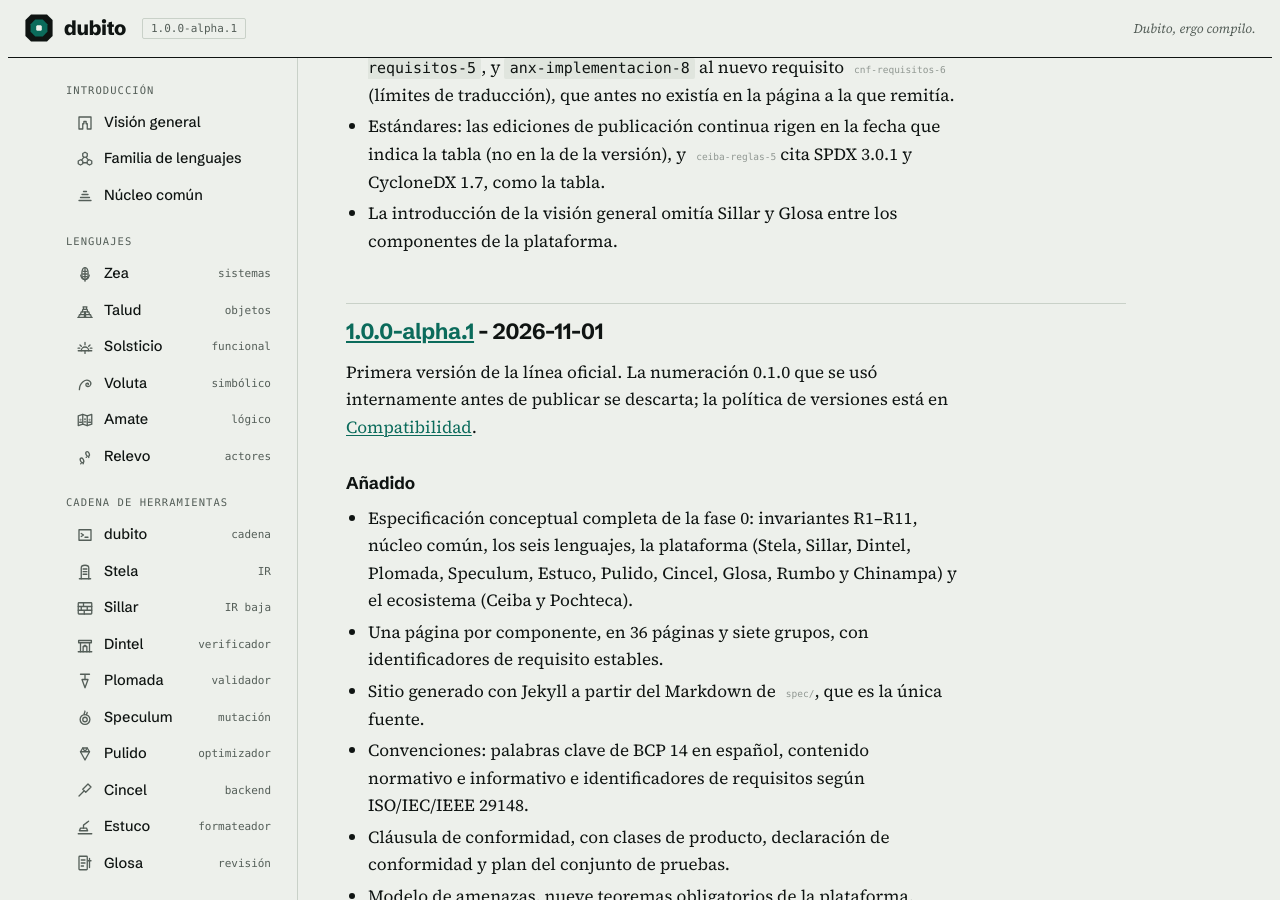
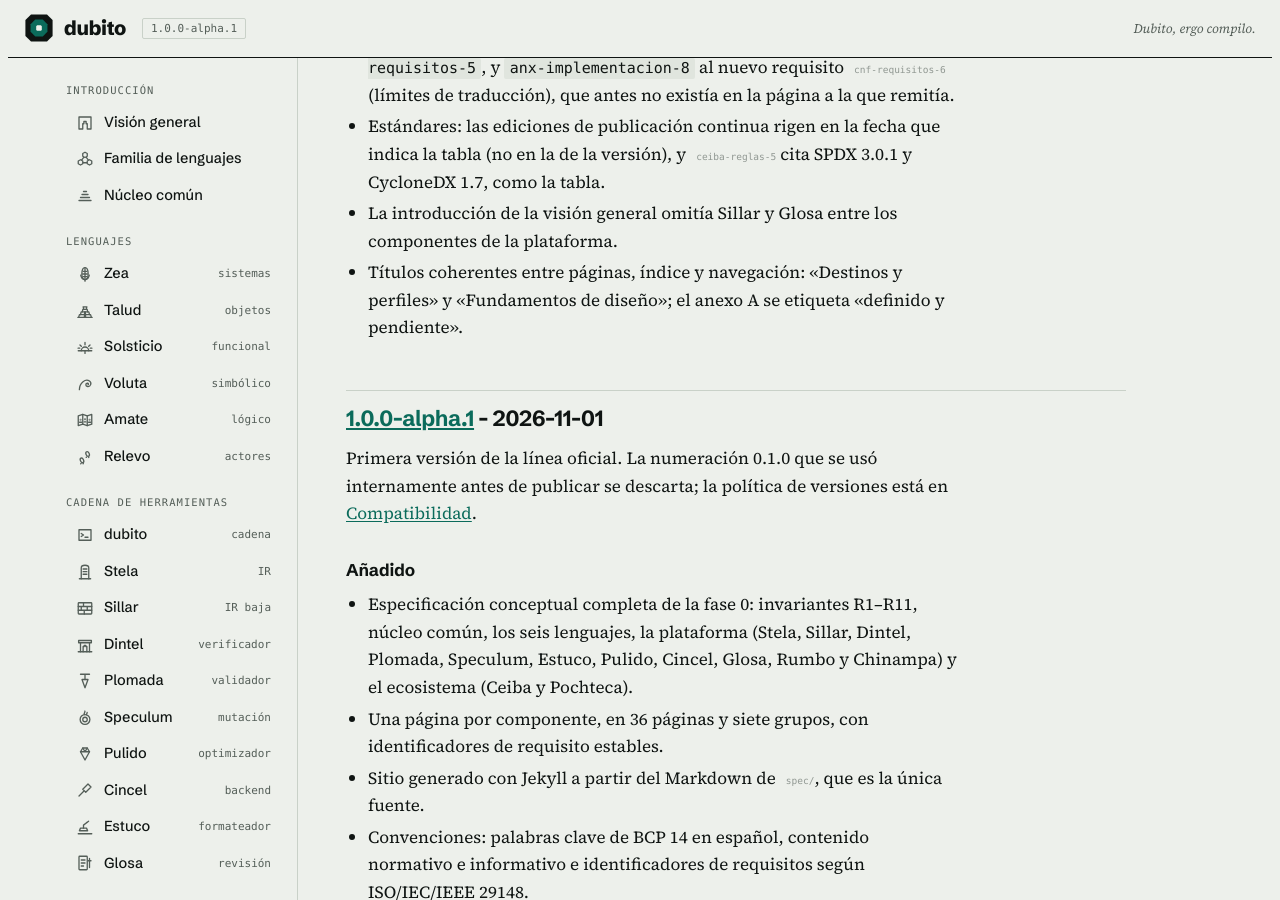
Before and after one commit to DubitoLang/dubito-spec, a Jekyll site: the page built from CHANGELOG.md, in a window 1280 px wide and 900 px high, scrolled down 3511 px. Built offline with Jekyll 4.4.1, drawn with Linux system fonts in a browser that asks for light colours; some web fonts are replaced; our own code applies the rules of GitHub Pages for plain Markdown files.

Commit message:
Baja: títulos coherentes con el índice
La página de destinos se titulaba «Destinos» y el índice «Destinos y perfiles»; el anexo B se titulaba «Fundamentos de diseño» y el índice «Fundamentos». Se unifican, y la etiqueta del anexo A refleja su nuevo contenido.

Co-Authored-By: Claude Opus 5.5 <noreply@anthropic.com>
Claude-Session: https://claude.ai/code/session_01GBLEVEf7T56n8zkWetjVTc
Signed-off-by: Claude <noreply@anthropic.com>

```diff
--- a/_data/nav.yml
+++ b/_data/nav.yml
@@ -134,8 +134,8 @@
     - title: "Anexo A"
       url: "/spec/33-anexo-a.html"
       icon: "examples"
-      small: "definido"
-    - title: "Fundamentos"
+      small: "definido y pendiente"
+    - title: "Fundamentos de diseño"
       url: "/spec/34-fundamentos.html"
       icon: "precedents"
       small: "anexo B"
--- a/spec/19-rumbo.md
+++ b/spec/19-rumbo.md
@@ -53,4 +53,4 @@ El formato y la codificación de las especificaciones de destino (`anx-pendiente
 
 ---
 
-← [Glosa](18-glosa.md) · [Índice](README.md) · [Destinos](20-destinos.md) →
+← [Glosa](18-glosa.md) · [Índice](README.md) · [Destinos y perfiles](20-destinos.md) →
--- a/spec/20-destinos.md
+++ b/spec/20-destinos.md
@@ -1,10 +1,10 @@
 ---
-title: "Destinos"
+title: "Destinos y perfiles"
 order: 20
 ---
 *Plataforma*
 
-# Destinos
+# Destinos y perfiles
 
 **Rol:** perfiles, disponibilidad y concurrencia en cada destino · **En la TCB:** sus especificaciones ([Rumbo](19-rumbo.md))
 
--- a/spec/21-chinampa.md
+++ b/spec/21-chinampa.md
@@ -47,4 +47,4 @@ Los módulos, nombres y firmas de las tres capas (`anx-pendiente-7`). Todo está
 
 ---
 
-← [Destinos](20-destinos.md) · [Índice](README.md) · [Errores y aborto](22-errores.md) →
+← [Destinos y perfiles](20-destinos.md) · [Índice](README.md) · [Errores y aborto](22-errores.md) →
```
Also changed, not shown: spec/README.md (+2 -2 lines), CHANGELOG.md.
